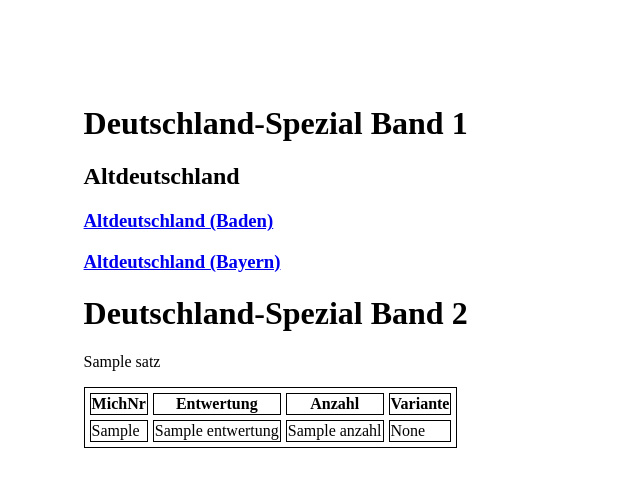
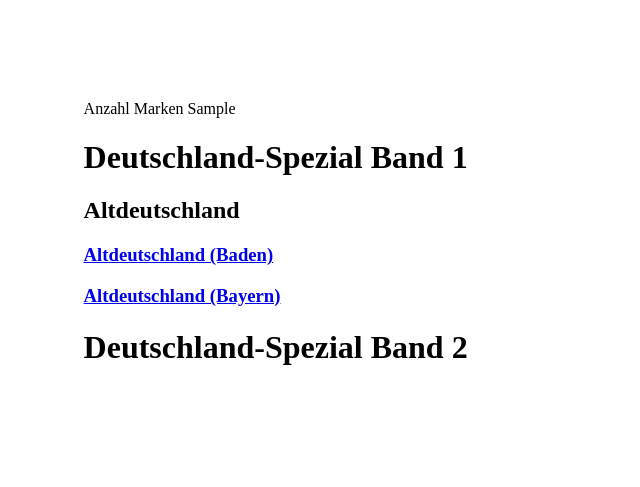
Before and after one commit to WeichselRiver/MongoMarken, a Flask app: template app/templates/index.html in a window 1280 px wide. Shown: the top 487 px of the page, without its empty margins (0-640 px from the left). Run offline with Flask 2, Linux system fonts and the light colour scheme; the template is opened without the code that fills it: most values are stand-ins (such as "Sample title", 1, 10 or a date in 2020); some libraries are stand-ins or nearby versions.

```diff
--- a/app/templates/index.html
+++ b/app/templates/index.html
@@ -5,6 +5,8 @@
 {% endblock %}
 
 {% block body %}
+
+<p>Anzahl Marken {{ anzMarken }}</p>
 
 <h1>Deutschland-Spezial Band 1</h1>
 <h2>Altdeutschland</h2>
@@ -14,25 +16,6 @@
 
 <h1>Deutschland-Spezial Band 2</h1>
 
-{% for satz in tbl_saetze %}
-<p>{{ satz }}</p>
-{% endfor %}
-<table>
-    <tr>
-        <th>MichNr</th>
-        <th>Entwertung</th>
-        <th>Anzahl</th>
-        <th>Variante</th>
-    </tr>
-    {% for marke in marken %}
-    <tr>
-        <td>{{ marke['MichNr'] }}</td>
-        <td>{{ marke['Entwertung'] }} </td>
-        <td> {{ marke['Anzahl'] }} </td>
-        <td>None</td>
-    </tr>
-    {% endfor %}
-</table>
 
 
 {% endblock %}
--- a/app/views.py
+++ b/app/views.py
@@ -5,14 +5,14 @@ from app import app, collect
 @app.route('/', methods=['GET'])
 def get_all():
 
-    marken = collect.find()
+    anzMarken = collect.find().count()
 
-    return render_template("index.html", marken = marken)
+    return render_template("index.html", anzMarken = anzMarken)
 
 
 @app.route('/AD_BADEN', methods=['GET'])
 def AD_Baden():
-    marken = []
+    marken = collect.find({"Gebiet" : "AD Baden"})
     return render_template("AD_Baden.html", marken = marken)
 
 
--- a/run.py
+++ b/run.py
@@ -7,6 +7,6 @@ if __name__ == "__main__":
 #DONE: Überschriften Tabelle **, *, o
 #TODO: Upload jpg and compress
 #TODO: Selection fields
-#TODO: config file
-#TODO: richtige Struktur
+#DONE: config file
+#DONE: richtige Struktur
 #TODO: bootstrap
--- a/testing.py
+++ b/testing.py
@@ -6,6 +6,9 @@ client = pymongo.MongoClient(uri, ssl=True)
 
 db = client.Berlin_West   #Select the database
 collect = db.Container1 #Select the collection
+
+
+
 
 
 #%% Delete all documents !!!!
```
Also changed, not shown: app/templates/AD_Baden.html (+12 -8 lines), app/static/style.css (renamed from static/style.css).
